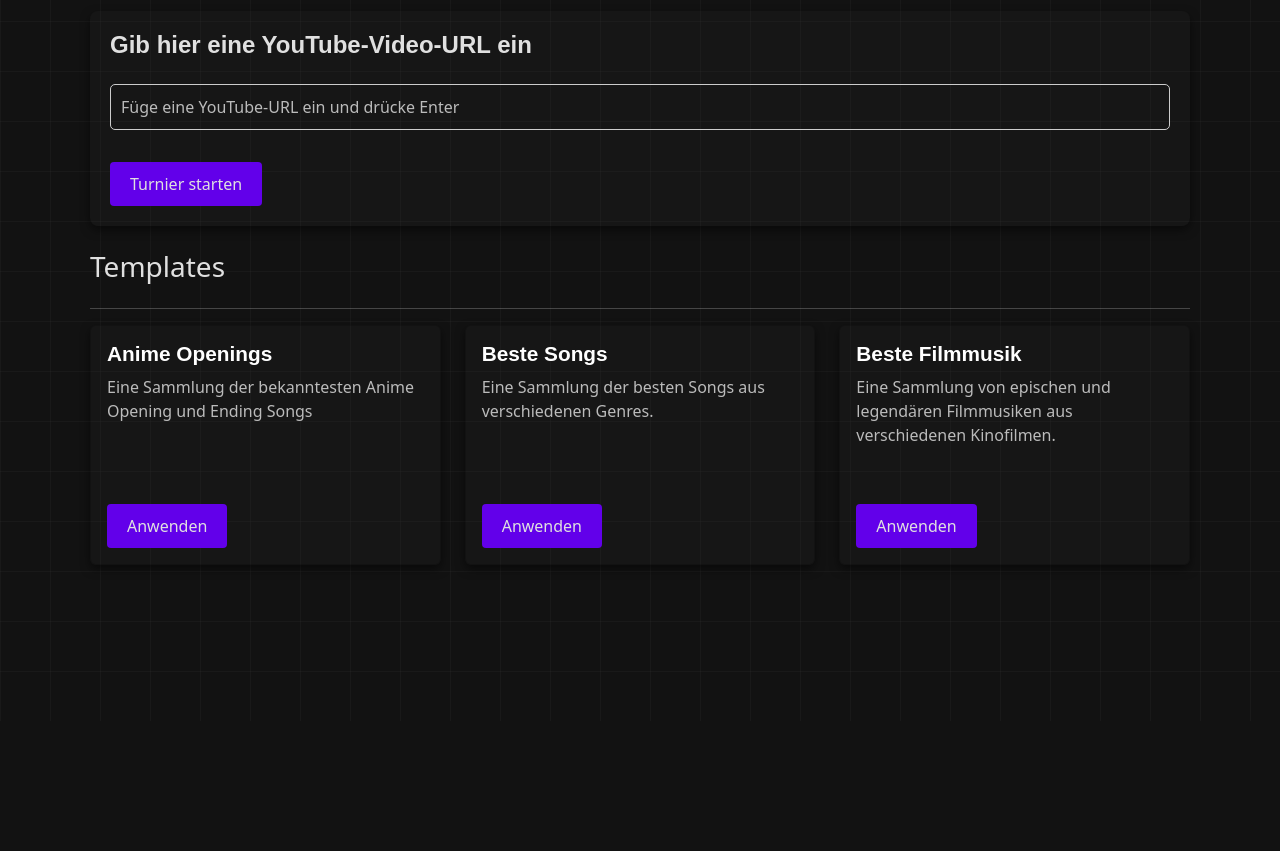
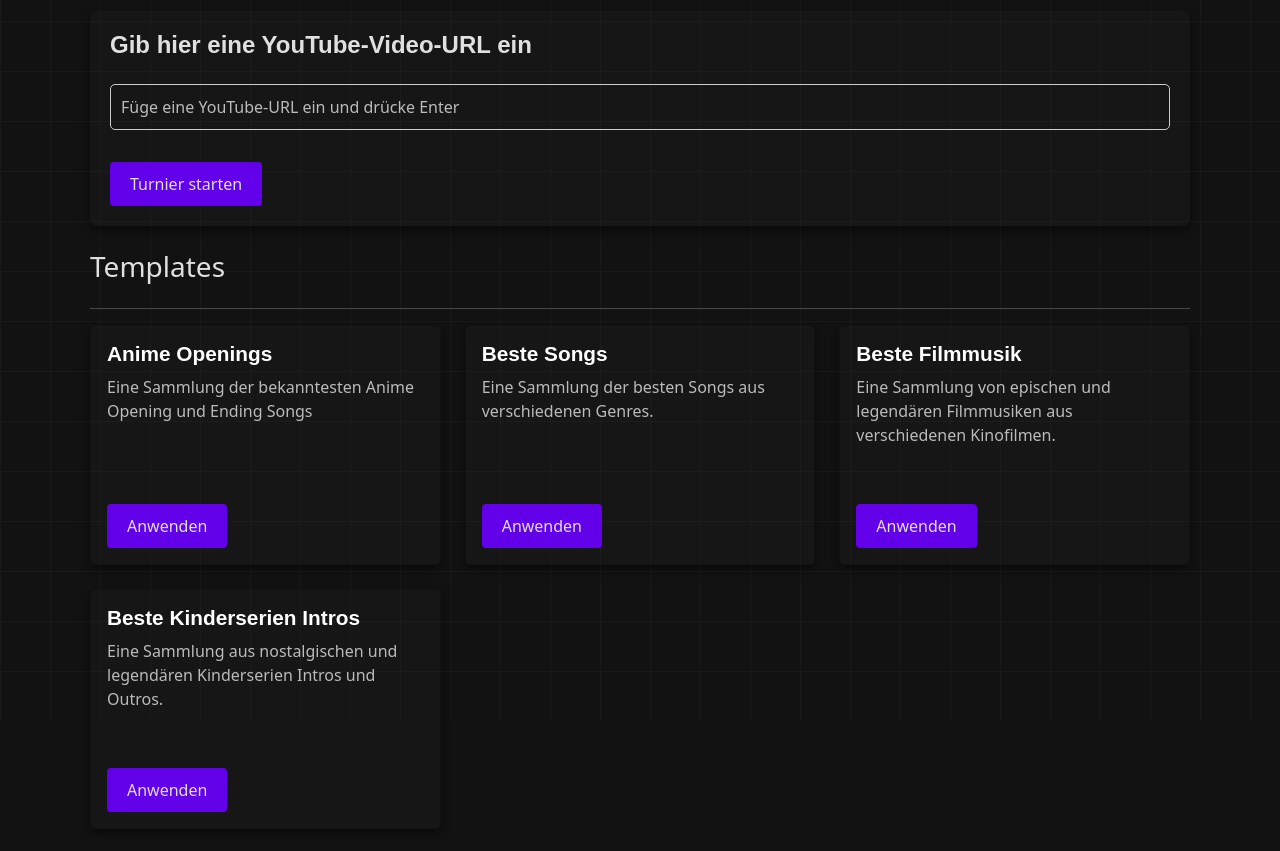
Before and after one commit to jannikmenzel/ClipLock, a plain HTML site: page index.html in a window 1280 px wide. Shown: the part 79-930 px from the top of the page. Before the commit the page ends 800 px from the top, so only its background shows below. Drawn offline with nearby package versions, Linux system fonts and the light colour scheme.

Commit message:
added "Kinderserien Intros"

```diff
--- a/index.html
+++ b/index.html
@@ -75,6 +75,32 @@
         </div>
       </div>
     </div>
+    <!-- Template 4 -->
+    <div class="col">
+      <div class="card">
+        <div class="card-body">
+          <h5 class="card-title">Beste Kinderserien Intros</h5>
+          <p class="card-text">Eine Sammlung aus nostalgischen und legendären Kinderserien Intros und Outros.</p>
+          <button class="btn" onclick="addTemplateVideos([
+        'UWvVDJAckxQ', 'Myvuv8Z-yHU', '9Ibqoz5M4l0', '65FMs-eHKLA', 'UnUQvhFAYxs',
+        'C8LYYRNkyUM', 'GC_17yz6raI', 'sWrCKqGdN4M', 'yX3BvbCjpbE', '3esSlAxy0gE',
+        'fdXSSNBA9GY', 'x_QG_yf1IKU', 'k4i37XVZv3o', '7A5QZR_yPs8', 'Bf63hGcrd2I',
+        'ZZpJDwJOyVs', 'LUlZ5n0cyak', 'nP5ikTcH5VU', 'YBG6rK4Oal8', 'KquWlsJunAk',
+        'OD2N3L5t1kA', 'KQegRglr9Rs', 'W86QOeHiqTk', 'u_WGk-zL64w', 'T_0vgpn_u2Q',
+        'Vi3FazgzK9Q', 'aEslHH42QHU', 'Bj0DSys-1vY', '1nbCtrOqwB4', '5vy7mfOx-aU',
+        'Q_m8_I6Y3mE', 'mXA1PN0Kgao', 'qU49SqXsKnA', 'U0g_lVW0kY4', 'zd3q8oD7eLw',
+        'U7ZtoZ0yRYI', '3RggnRAvBDA', 'q2IUm7eNOVY', '9Rko2GIMvKs', 'kDt5CbwdQLI',
+        'deir3mr19MA', 'Hio4tffwq2o', '17tlrwVnzSo', 'jwola02TTa8', 'iTwaxbQCLQo',
+        'OH7BzrSckLs', 'ZcpcHyfMxUw', 'ZX4aUtt2kbM', 'jb9Nx-awCAk', 'PFo2Ys03IQY',
+        'X2DUpDxFJyg', 'YB8hqFLRb5k', '3lVt3_Sea8A', 'dNZn1DlnaC8', 'djN5E_s7NZg',
+        'K_erOUoSaVs', 'mwgxgBDvNBY', 'qmmmQpkUyFo', 'iHLJJ3vAxD4', 'QYS7FOylqAw',
+        'IX91qkXMRfU', 'ZFeCslDRms4', 'PhMDDF0WxSs', 'mIcwJQj1cTg', 'ZsRktB7zGXA',
+        '_8FwBROS6rc', 'tQoZRNU5RTg', 'WfqhrjA9aaI', 'wulejb3mZK0', 'nHtAHSH8hNU',
+        '5NbJJUHRSxA', 'yXQoOpOb0zU', 'MIIlF9fEZaM', 'qHfKTbmLe8o'
+      ])">Anwenden</button>
+        </div>
+      </div>
+    </div>
   </div>
 
   <!-- Liste -->
```
